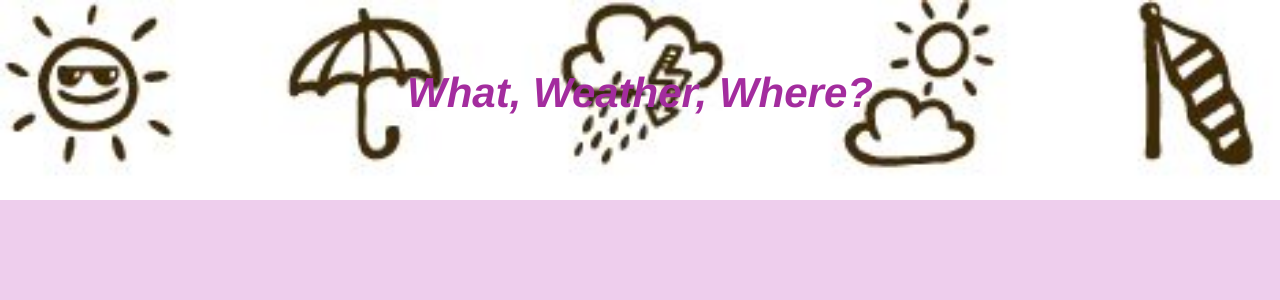
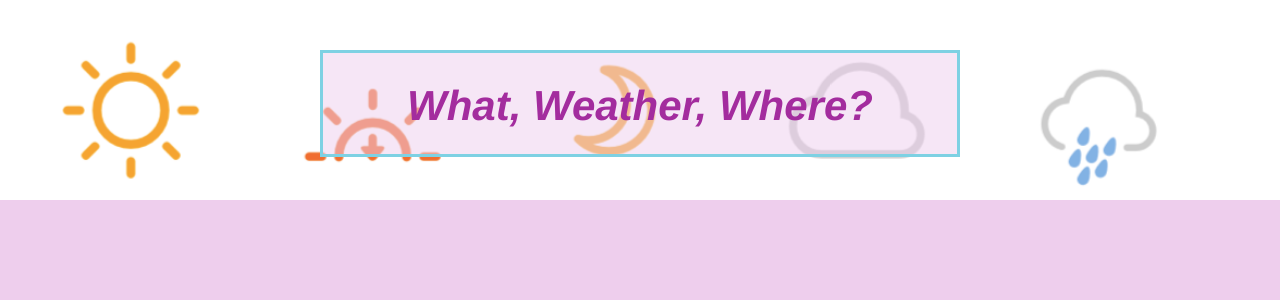
Before and after one commit to aureliaspecker/python_project, a Python web app: template templates/main.html in a window 1280 px wide. Shown: the top 300 px of the page. Run offline with Jinja, Linux system fonts and the light colour scheme; the template is opened without the code that fills it, so the values that code supplies are empty.

Commit message:
creating transparent background for header text and changing header image

```diff
--- a/static/css/main.css
+++ b/static/css/main.css
@@ -7,7 +7,7 @@ body {
 	padding-top:50px;
 	text-align: center;
 	color: #a32c9e;
-	background-image: url("../images/weather_emojis.jpg");
+	background-image: url("../images/weather_emojis2.png");
 	width:100%;
 	background-size: cover;
 	background-repeat: no-repeat;
@@ -16,6 +16,18 @@ body {
 
 }
 
+.header_text {
+	position: absolute;
+	left: 25%;
+	padding-top: 10px;
+	padding-bottom:15px;
+	background: rgba(238,206,237, 0.5);
+	width: 50%;
+	border: solid;
+	border-color: #7ed1e3
+}
+
 h1 {
 	font-size: 300%;
+	opacity: 1;
 }
--- a/templates/main.html
+++ b/templates/main.html
@@ -13,11 +13,13 @@
 	</head>
 
 	<body>
-		<!-- title -->
+		<!-- top header section -->
 		<div class="page_header">
-			<h1><strong><i>
-			What, Weather, Where?
-			</h1></strong></i>
+			<div class="header_text">
+				<h1><strong><i>
+				What, Weather, Where?
+				</h1></strong></i>
+			</div>
 		</div>
 
 
```
Also changed, not shown: static/images/weather_emojis2.png (added).
